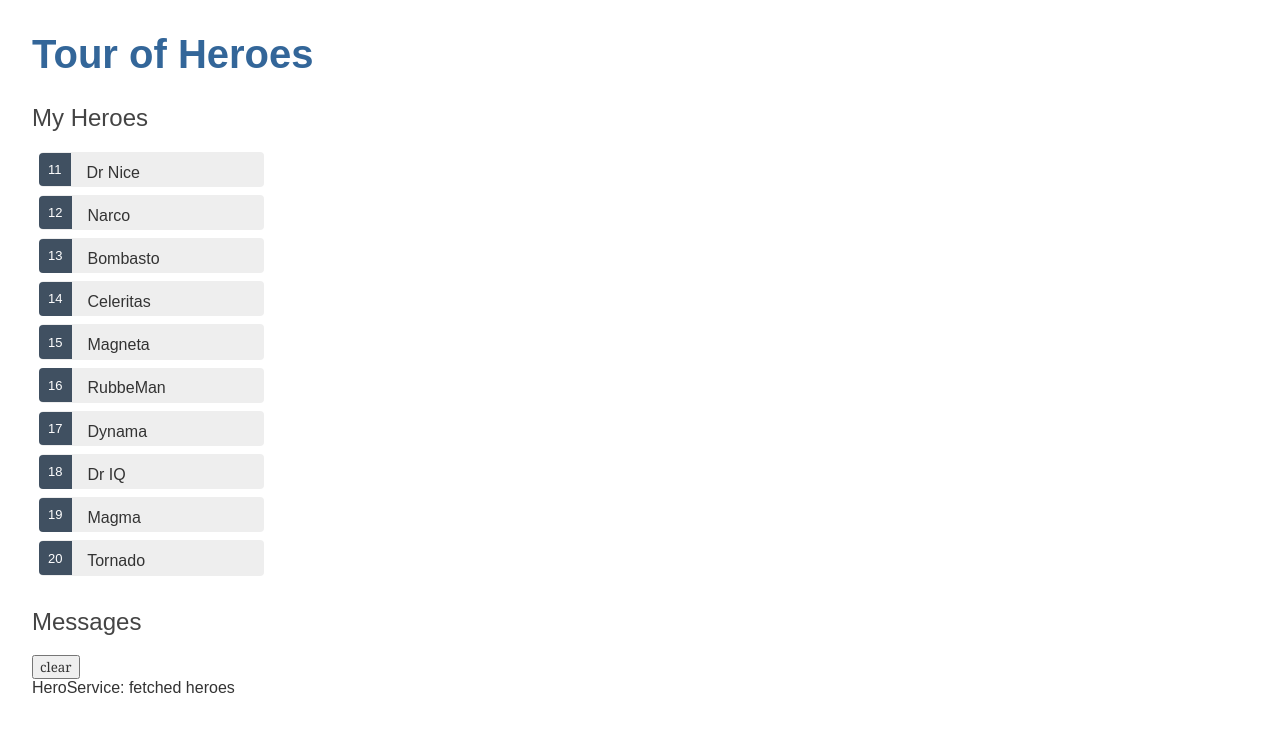
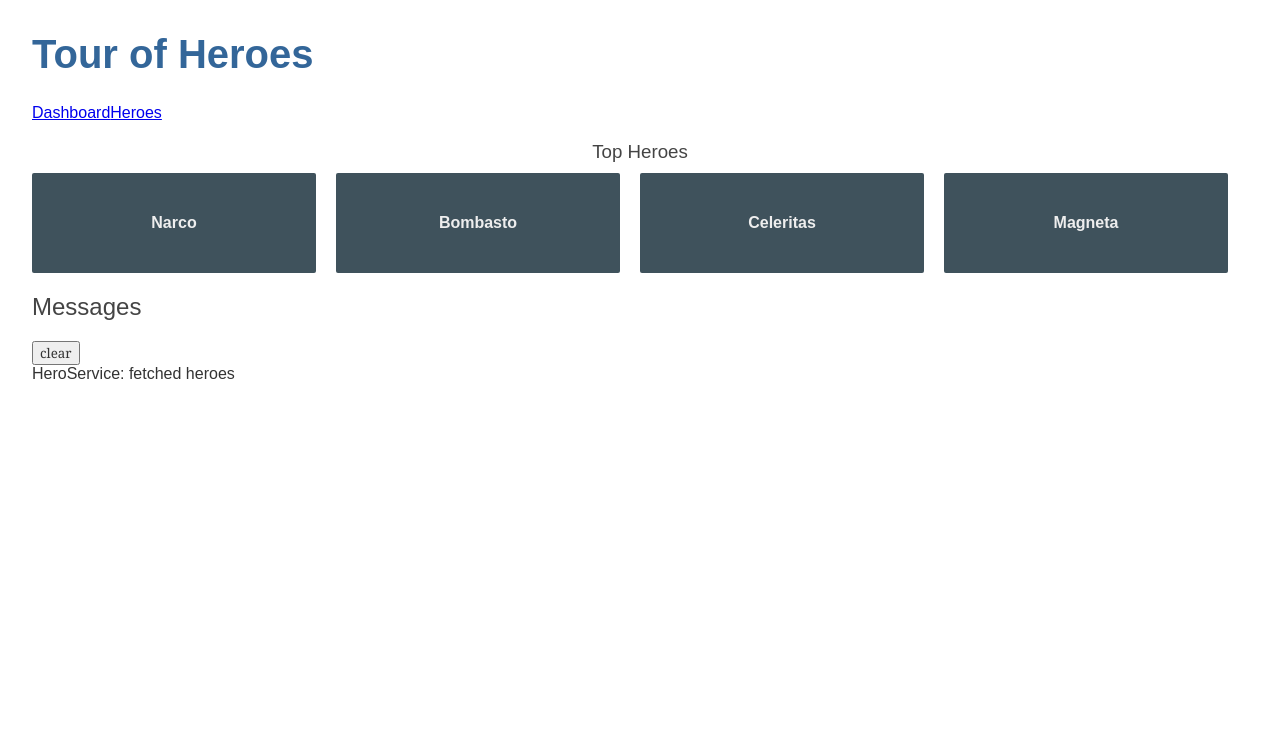
Before and after one commit to moralesn1/tour-of-heroes, an Angular app: page /dashboard in a window 1280 px wide. Shown: the top 732 px of the page. Built offline with nearby package versions, Linux system fonts and the light colour scheme.

Commit message:
create router links for component, create dashboard component, add routers to heroes, dashboard and to root of the app

```diff
--- a/src/app/app.component.html
+++ b/src/app/app.component.html
@@ -2,5 +2,9 @@
 <h1>
   {{ title }}
 </h1>
-<app-heroes></app-heroes>
+<nav>
+  <a routerLink="/dashboard">Dashboard</a>
+  <a routerLink="/heroes">Heroes</a>
+</nav>
+<router-outlet></router-outlet>
 <app-messages></app-messages>
--- /dev/null
+++ b/src/app/dashboard/dashboard.component.css
@@ -0,0 +1,63 @@
+/* DashboardComponent's private CSS styles */
+[class*='col-'] {
+    float: left;
+    padding-right: 20px;
+    padding-bottom: 20px;
+  }
+  [class*='col-']:last-of-type {
+    padding-right: 0;
+  }
+  a {
+    text-decoration: none;
+  }
+  *, *:after, *:before {
+    -webkit-box-sizing: border-box;
+    -moz-box-sizing: border-box;
+    box-sizing: border-box;
+  }
+  h3 {
+    text-align: center;
+    margin-bottom: 0;
+  }
+  h4 {
+    position: relative;
+  }
+  .grid {
+    margin: 0;
+  }
+  .col-1-4 {
+    width: 25%;
+  }
+  .module {
+    padding: 20px;
+    text-align: center;
+    color: #eee;
+    max-height: 120px;
+    min-width: 120px;
+    background-color: #3f525c;
+    border-radius: 2px;
+  }
+  .module:hover {
+    background-color: #eee;
+    cursor: pointer;
+    color: #607d8b;
+  }
+  .grid-pad {
+    padding: 10px 0;
+  }
+  .grid-pad > [class*='col-']:last-of-type {
+    padding-right: 20px;
+  }
+  @media (max-width: 600px) {
+    .module {
+      font-size: 10px;
+      max-height: 75px; }
+  }
+  @media (max-width: 1024px) {
+    .grid {
+      margin: 0;
+    }
+    .module {
+      min-width: 60px;
+    }
+  }
--- /dev/null
+++ b/src/app/dashboard/dashboard.component.html
@@ -0,0 +1,8 @@
+<h3>Top Heroes</h3>
+<div class="grid grid-pad">
+    <a *ngFor="let hero of heroes" class="col-1-4">
+        <div class="module hero">
+            <h4>{{hero.name}}</h4>
+        </div>
+    </a>
+</div>
--- /dev/null
+++ b/src/app/dashboard/dashboard.component.ts
@@ -0,0 +1,23 @@
+import { Component, OnInit } from '@angular/core';
+import { Hero } from '../hero';
+import { HeroService } from '../hero.service';
+
+@Component({
+  selector: 'app-dashboard',
+  templateUrl: './dashboard.component.html',
+  styleUrls: ['./dashboard.component.css']
+})
+export class DashboardComponent implements OnInit {
+  heroes: Hero[] = [];
+
+  constructor(private heroService: HeroService) { }
+
+  ngOnInit() {
+    this.getHeroes();
+  }
+
+  getHeroes(): void {
+    this.heroService.getHeroes()
+      .subscribe(heroes => this.heroes = heroes.slice(1, 5));
+  }
+}
```
Also changed, not shown: src/app/app-routing.module.ts (added, +16 -0 lines), src/app/app.module.ts (+6 -2 lines), 1 other file (tests, documents, lock files or other folders).
